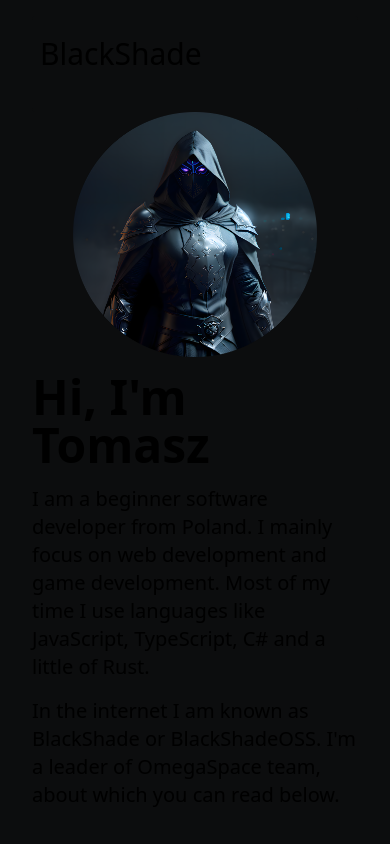
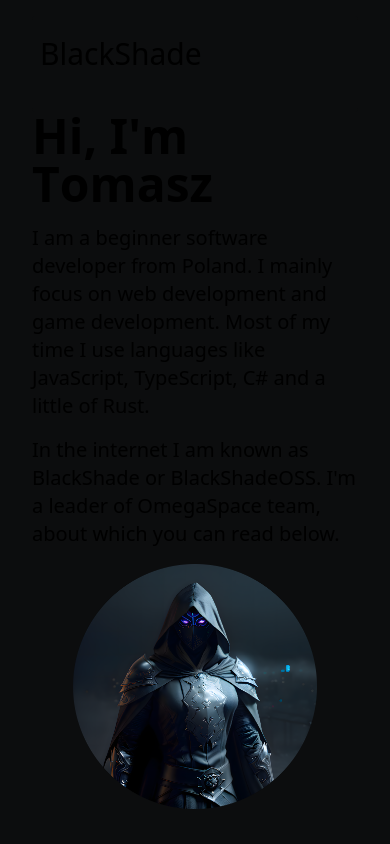
Before and after one commit to BlackShadeOSS/blackshade-website, a Next.js app: page / in a window 390 px wide. Shown: the top 844 px of the page. Built offline with nearby package versions, Linux system fonts and the light colour scheme.

Commit message:
Started having fun with animations and wasted too much time trying to do typing animation :)

```diff
--- a/app/page.tsx
+++ b/app/page.tsx
@@ -1,4 +1,8 @@
+"use client";
+
 import Image from "next/image";
+import { motion } from "framer-motion";
+import { AnimatedText } from "./textTyper";
 
 export default function Page() {
     return (
@@ -7,10 +11,15 @@
                 className="grid grid-cols-1 items-center gap-4 lg:grid-cols-2"
                 id="aboutMe"
             >
-                <div className="flex flex-col gap-4">
-                    <h1 className="text-5xl font-bold text-black-primary lg:text-6xl dark:text-white-primary">
-                        Hi, I'm Tomasz
-                    </h1>
+                <motion.div
+                    initial={{ opacity: 0, x: -100 }}
+                    animate={{ opacity: 1, x: 0 }}
+                    transition={{ duration: 1.5 }}
+                    className="flex flex-col gap-4"
+                >
+                    <h2 className="text-5xl font-bold text-black-primary lg:text-6xl dark:text-white-primary">
+                        <AnimatedText text="Hi, I'm Tomasz" once speed={0.14} />
+                    </h2>
                     <p className="text-xl text-black-primary dark:text-white-primary">
                         I am a beginner software developer from Poland. I mainly
                         focus on web development and game development. Most of
@@ -23,7 +32,12 @@
                         BlackShadeOSS. I'm a leader of OmegaSpace team, about
                         which you can read below.
                     </p>
-                </div>
+                </motion.div>
+                <motion.div
+                    initial={{ opacity: 0, x: +100 }}
+                    animate={{ opacity: 1, x: 0 }}
+                    transition={{ duration: 1.5 }}
+                >
                     <Image
                         src="/avatar-round.png"
                         alt="My avatar"
@@ -31,22 +45,23 @@
                         width={350}
                         height={350}
                     />
+                </motion.div>
             </section>
             <section
                 className="grid grid-cols-1 items-center gap-4 lg:grid-cols-2"
-                id="aboutMe"
+                id="aboutOmegaSpace"
             >
                 <Image
                     src="/OSS-logo.png"
-                    alt="My avatar"
+                    alt="OSS logo"
                     className=" mx-auto w-9/12 lg:order-0 lg:ml-0 lg:w-fit lg:text-left"
                     width={350}
                     height={350}
                 />
                 <div className="flex flex-col gap-4 text-right">
-                    <h1 className="text-5xl font-bold text-black-primary lg:text-6xl dark:text-white-primary">
+                    <h2 className="text-5xl font-bold text-black-primary lg:text-6xl dark:text-white-primary">
                         OmegaSpace Team
-                    </h1>
+                    </h2>
                     <p className="text-xl text-black-primary dark:text-white-primary">
                         OmegaSpace Team is a multipart group of people
                         interested in software development and engineering.
@@ -55,18 +70,23 @@
                     <p className="text-xl text-black-primary dark:text-white-primary text-left">
                         We are made up of two departments which are listed
                         below:
+                    </p>
                     <ul className="mb-4 ml-8 list-disc text-xl text-black-primary dark:text-white-primary text-left">
                         <li>
-                                OmegaSpaceDev is focused on software development
-                                and game development.
+                            OmegaSpaceDev is focused on software development and
+                            game development.
                         </li>
                         <li>
-                                OmegaSpaceSystems is focused on aerospace and
-                                rocket engineering.
+                            OmegaSpaceSystems is focused on aerospace and rocket
+                            engineering.
                         </li>
                     </ul>
-                    </p>
                 </div>
+            </section>
+            <section className="grid grid-cols-1 items-center gap-4 lg:grid-cols-2 mt-10">
+                <h2 className="text-5xl font-bold text-black-primary lg:text-6xl dark:text-white-primary">
+                    Projects
+                </h2>
             </section>
         </div>
     );
--- /dev/null
+++ b/app/textTyper.tsx
@@ -0,0 +1,107 @@
+"use client";
+import { motion, useInView, useAnimation, Variant } from "framer-motion";
+import { useEffect, useRef } from "react";
+
+// This was taken from https://github.com/frontendfyi/framer-motion-staggered-text-animation
+// and modified to fit my needs
+
+type AnimatedTextProps = {
+    text: string | string[];
+    el?: keyof JSX.IntrinsicElements;
+    className?: string;
+    once?: boolean;
+    repeatDelay?: number;
+    animation?: {
+        hidden: Variant;
+        visible: Variant;
+    };
+    speed?: number;
+};
+
+const defaultAnimations = {
+    hidden: {
+        opacity: 0,
+        y: 20,
+    },
+    visible: {
+        opacity: 1,
+        y: 0,
+        transition: {
+            duration: 0.1,
+        },
+    },
+};
+
+export const AnimatedText = ({
+    text,
+    el: Wrapper = "p",
+    className,
+    once,
+    repeatDelay,
+    animation = defaultAnimations,
+    speed = 0.1,
+}: AnimatedTextProps) => {
+    const controls = useAnimation();
+    const textArray = Array.isArray(text) ? text : [text];
+    const ref = useRef(null);
+    const isInView = useInView(ref, { amount: 0.5, once });
+
+    useEffect(() => {
+        let timeout: NodeJS.Timeout;
+        const show = () => {
+            controls.start("visible");
+            if (repeatDelay) {
+                timeout = setTimeout(async () => {
+                    await controls.start("hidden");
+                    controls.start("visible");
+                }, repeatDelay);
+            }
+        };
+
+        if (isInView) {
+            show();
+        } else {
+            controls.start("hidden");
+        }
+
+        return () => clearTimeout(timeout);
+    }, [isInView]);
+
+    return (
+        <Wrapper className={className}>
+            <span className="sr-only">{textArray.join(" ")}</span>
+            <motion.span
+                ref={ref}
+                initial="hidden"
+                animate={controls}
+                variants={{
+                    visible: { transition: { staggerChildren: speed } },
+                    hidden: {},
+                }}
+                aria-hidden
+            >
+                {textArray.map((line, lineIndex) => (
+                    <span className="block" key={`${line}-${lineIndex}`}>
+                        {line.split(" ").map((word, wordIndex) => (
+                            <span
+                                className="inline-block"
+                                key={`${word}-${wordIndex}`}
+                            >
+                                {word.split("").map((char, charIndex) => (
+                                    <motion.span
+                                        key={`${char}-${charIndex}`}
+                                        className="inline-block"
+                                        variants={animation}
+                                    >
+                                        {char}
+                                    </motion.span>
+                                ))}
+                                <span className="inline-block">&nbsp;</span>
+                            </span>
+                        ))}
+                    </span>
+                ))}
+            </motion.span>
+        </Wrapper>
+    );
+};
```
Also changed, not shown: public/OSS-logo.png. Lines whose indentation alone changed are shown as unchanged.
